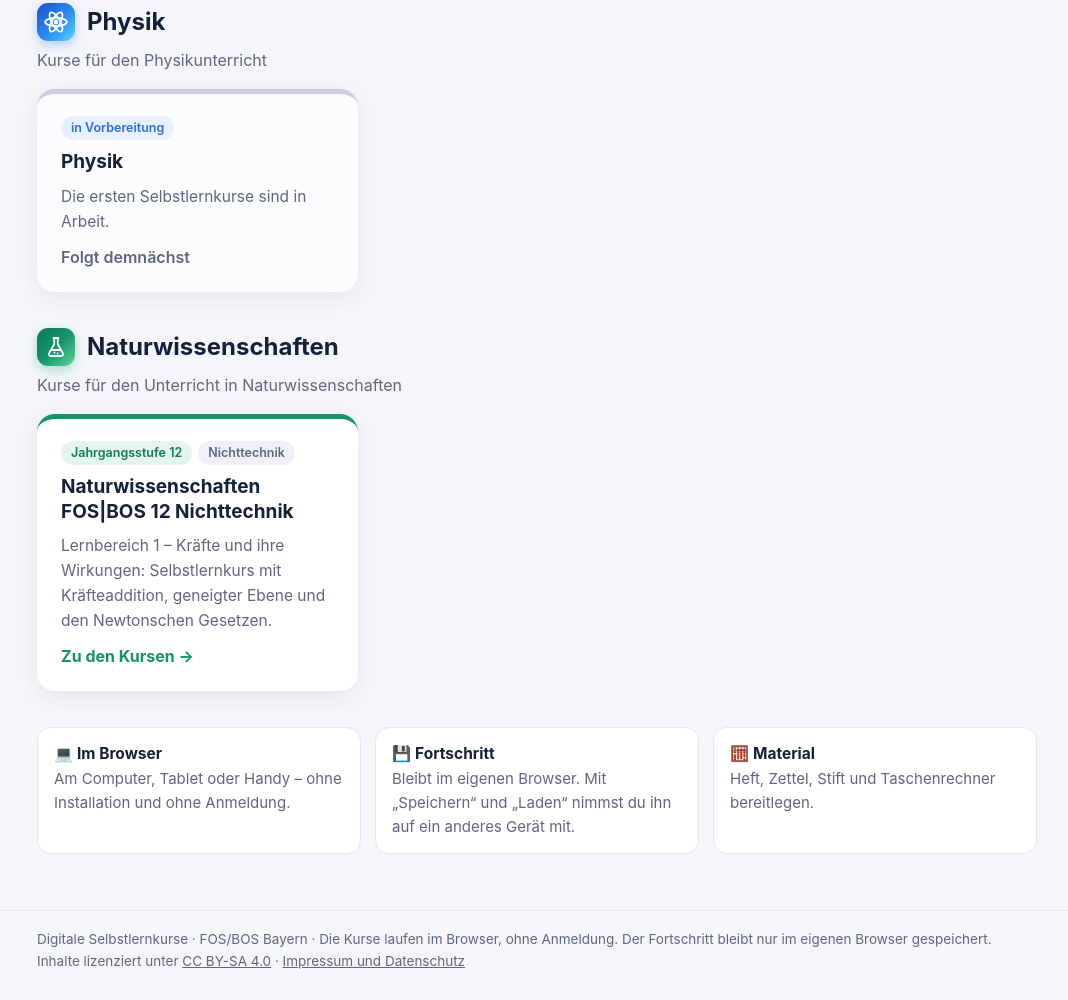
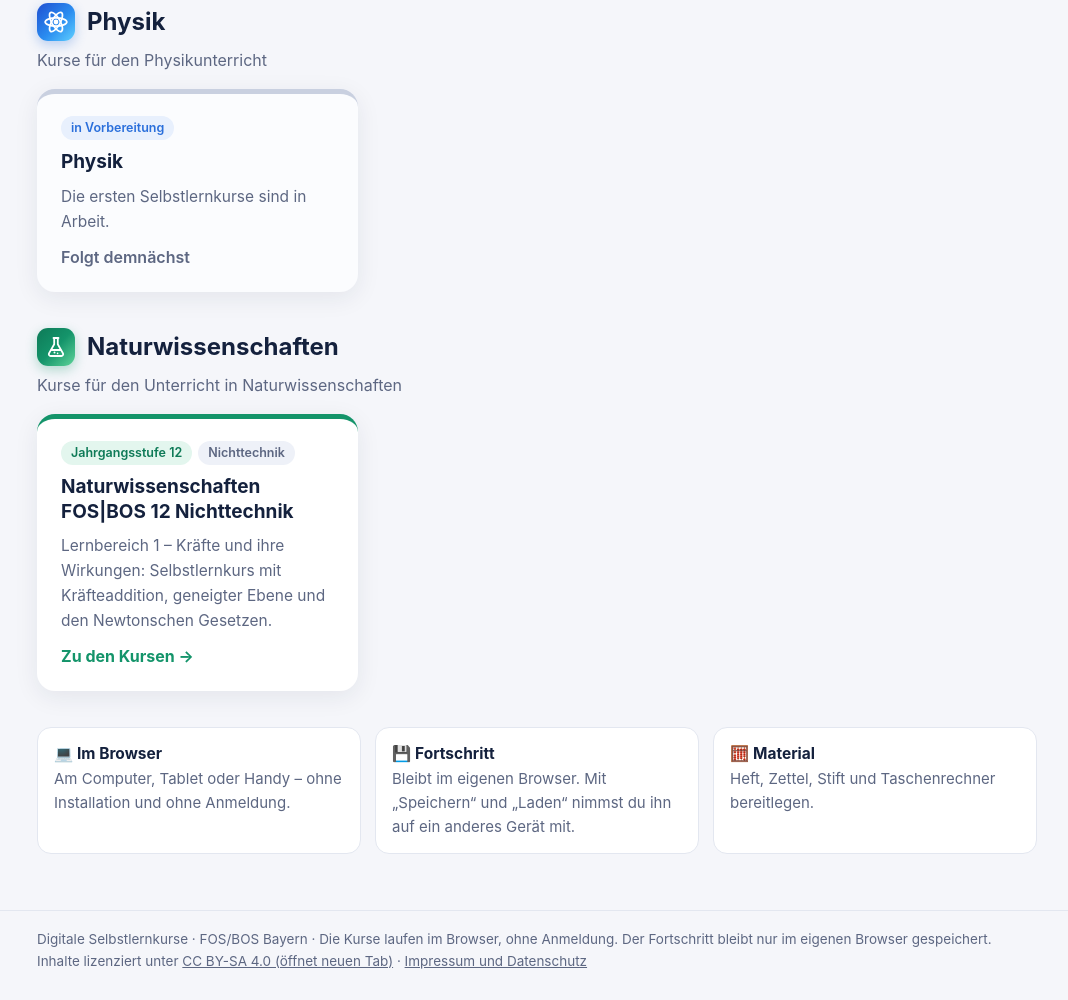
Before and after one commit to onlinemathandphysics/digitale-selbstlernkurse, a plain HTML site: page index.html in a window 1280 px wide. Shown: the part 765-1765 px from the top of the page, without its empty margins (103-1171 px from the left). Drawn offline with Linux system fonts and the light colour scheme.

Commit message:
Add files via upload

```diff
--- a/index.html
+++ b/index.html
@@ -55,5 +55,5 @@ footer{border-top:1px solid var(--line);color:var(--muted);font-size:13.5px}foot
 </div></section>
 <section class="info"><div><b>💻 Im Browser</b>Am Computer, Tablet oder Handy – ohne Installation und ohne Anmeldung.</div><div><b>💾 Fortschritt</b>Bleibt im eigenen Browser. Mit „Speichern“ und „Laden“ nimmst du ihn auf ein anderes Gerät mit.</div><div><b>🧮 Material</b>Heft, Zettel, Stift und Taschenrechner bereitlegen.</div></section>
 </div></main>
-<footer><div class="wrap">Digitale Selbstlernkurse · FOS/BOS Bayern · Die Kurse laufen im Browser, ohne Anmeldung. Der Fortschritt bleibt nur im eigenen Browser gespeichert.<br>Inhalte lizenziert unter <a href="https://creativecommons.org/licenses/by-sa/4.0/deed.de">CC BY-SA 4.0</a> · <a href="impressum.html">Impressum und Datenschutz</a></div></footer>
+<footer><div class="wrap">Digitale Selbstlernkurse · FOS/BOS Bayern · Die Kurse laufen im Browser, ohne Anmeldung. Der Fortschritt bleibt nur im eigenen Browser gespeichert.<br>Inhalte lizenziert unter <a href="https://creativecommons.org/licenses/by-sa/4.0/deed.de" target="_blank" rel="noopener noreferrer">CC BY-SA 4.0 (öffnet neuen Tab)</a> · <a href="impressum.html">Impressum und Datenschutz</a></div></footer>
 </body></html>
```
